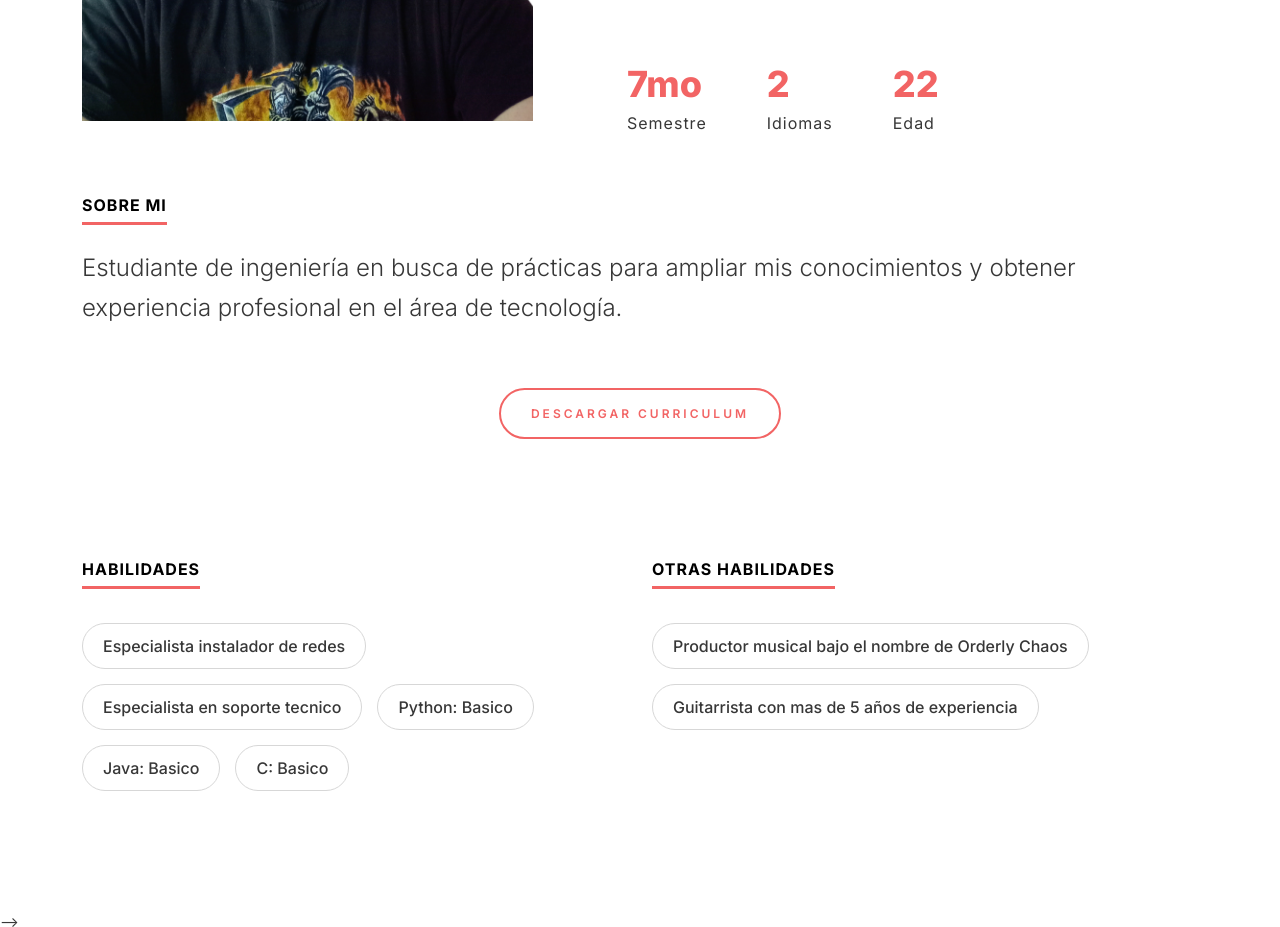
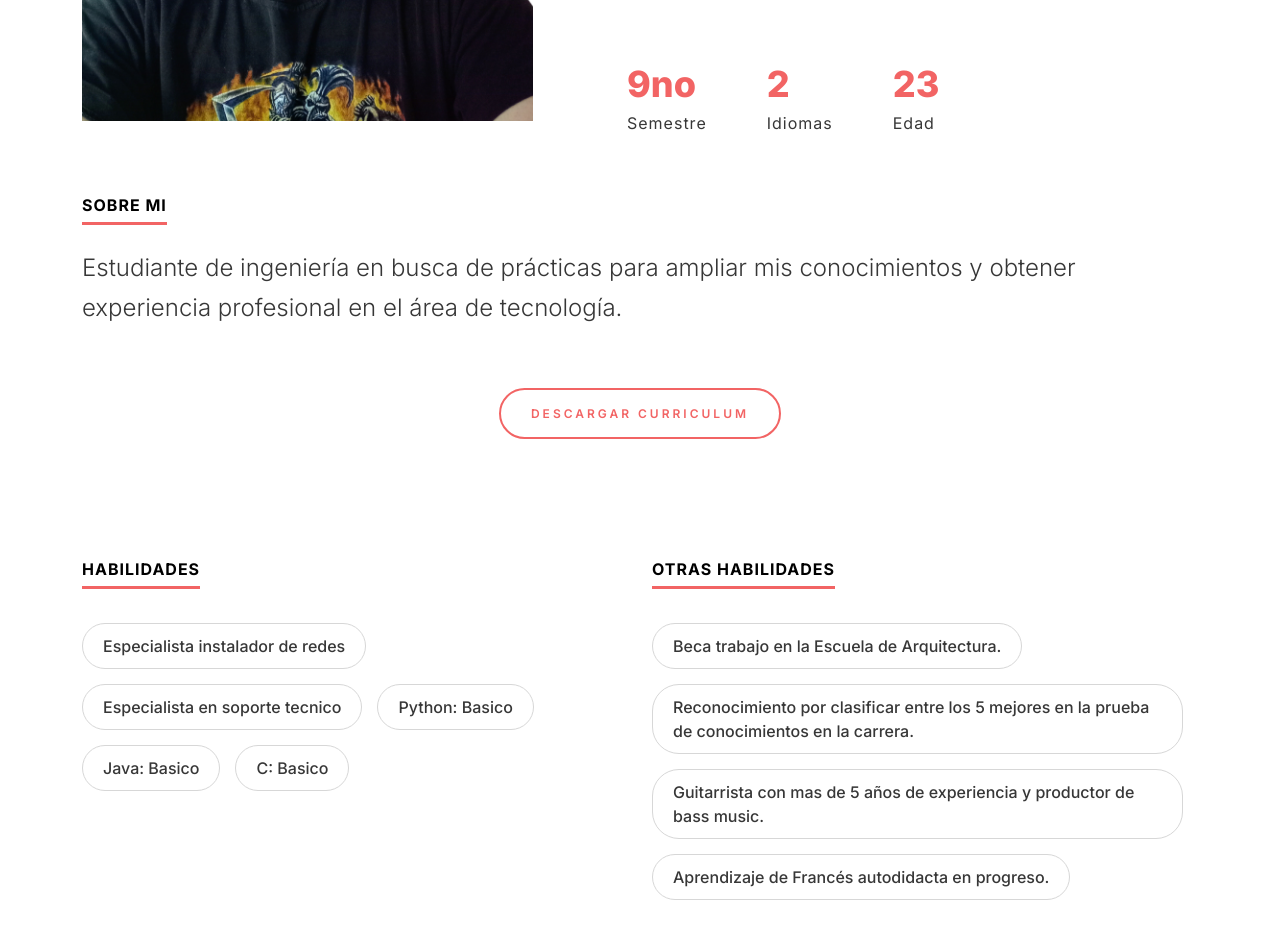
Before and after one commit to Ivanousky/CV, a plain HTML site: page index.html in a window 1280 px wide. Shown: the part 573-1500 px from the top of the page. Drawn offline with nearby package versions, Linux system fonts and the light colour scheme.

Commit message:
Update index.html

```diff
--- a/index.html
+++ b/index.html
@@ -59,7 +59,7 @@
                 </h1>
                 <ul class="ds-numbervalulist">
                   <li>
-                    <strong>7mo</strong>
+                    <strong>9no</strong>
                     <span>Semestre</span>
                   </li>
                   <li>
@@ -67,7 +67,7 @@
                     <span>Idiomas</span>
                   </li>
                   <li>
-                    <strong>22</strong>
+                    <strong>23</strong>
                     <span>Edad</span>
                   </li>
                 </ul>
@@ -109,8 +109,10 @@
           <div class="col-12 col-sm-12 col-md-6 col-lg-6 col-xl-6 col-xxl-6">
             <h2 class="ds-heading">Otras habilidades</h2>
             <ul class="ds-skills-list">
-              <li>Productor musical bajo el nombre de Orderly Chaos</li>
-              <li>Guitarrista con mas de 5 años de experiencia</li>
+              <li>Beca trabajo en la Escuela de Arquitectura.</li>
+              <li>Reconocimiento por clasificar entre los 5 mejores en la prueba de conocimientos en la carrera.</li>
+              <li>Guitarrista con mas de 5 años de experiencia y productor de bass music.</li>
+              <li>Aprendizaje de Francés autodidacta en progreso.</li>
             </ul>
           </div>
         </div>
```
